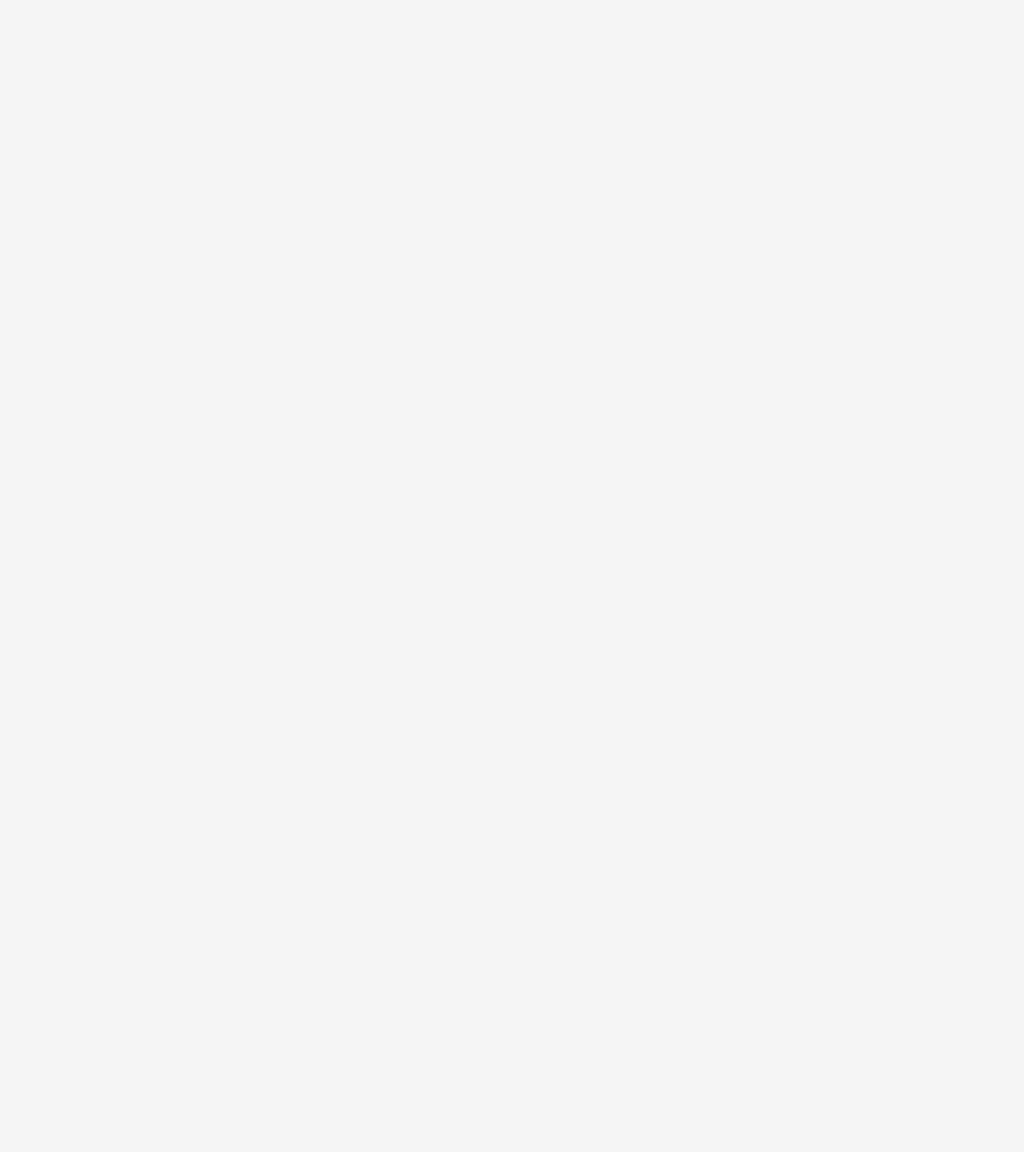
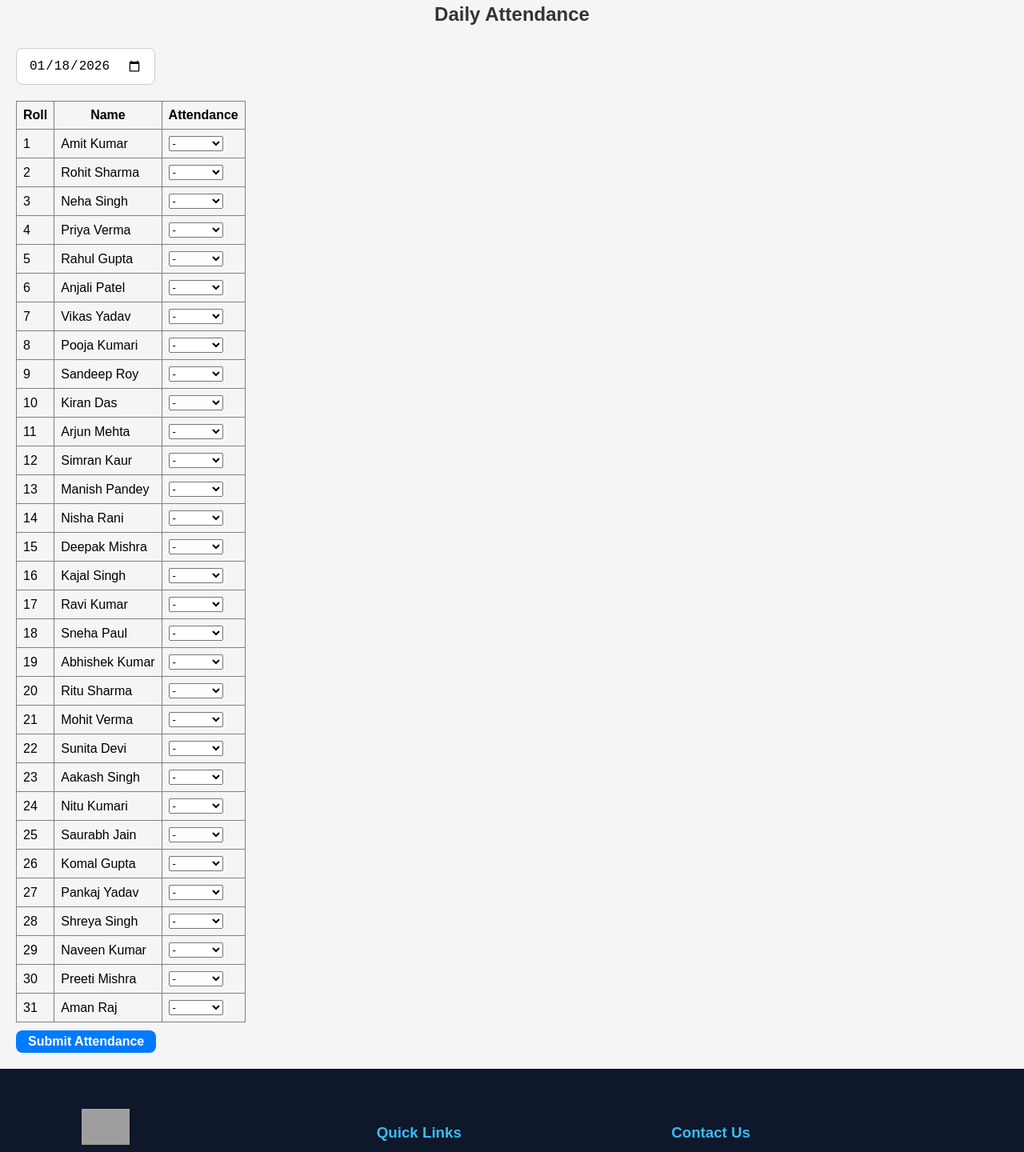
Before and after one commit to vidhyasagar118/schoolweb, a React (Vite) app: page / in a window 1280 px wide. Shown: the part 4820-6260 px from the top of the page at 80% size. Before the commit the page ends 4784 px from the top, so only its background shows below. Built offline with nearby package versions, Linux system fonts and the light colour scheme; grey boxes are pictures that could not be loaded.

Commit message:
location change

```diff
--- a/src/App.jsx
+++ b/src/App.jsx
@@ -9,6 +9,7 @@ import About from './Sections/About'
 import GoogleSuccess from './Pages/Login/GoogleSuccess'
 import Contact from './Sections/Contact'
 import Login from './Pages/Login/Login'
+import Footer from './Pages/Footer'
 function App() {
   return (
     <>
@@ -27,7 +28,7 @@ function App() {
 <Route path="/aboutpage" element={<About />} />
 
       </Routes>
-
+<Footer />
     </>
   )
 }
--- /dev/null
+++ b/src/Pages/Ateendence/Atendencesheet.jsx
@@ -0,0 +1,130 @@
+import React, { useState, useEffect } from "react";
+
+// ✅ List of students
+const studentNames = [
+  "Amit Kumar","Rohit Sharma","Neha Singh","Priya Verma","Rahul Gupta",
+  "Anjali Patel","Vikas Yadav","Pooja Kumari","Sandeep Roy","Kiran Das",
+  "Arjun Mehta","Simran Kaur","Manish Pandey","Nisha Rani","Deepak Mishra",
+  "Kajal Singh","Ravi Kumar","Sneha Paul","Abhishek Kumar","Ritu Sharma",
+  "Mohit Verma","Sunita Devi","Aakash Singh","Nitu Kumari","Saurabh Jain",
+  "Komal Gupta","Pankaj Yadav","Shreya Singh","Naveen Kumar","Preeti Mishra",
+  "Aman Raj",
+];
+
+const students = studentNames.map((name, index) => ({
+  roll: index + 1,
+  name,
+}));
+
+const Atendencesheet = () => {
+  const today = new Date().toISOString().split("T")[0];
+  const [date, setDate] = useState(today);
+  const [attendance, setAttendance] = useState({});
+  const [message, setMessage] = useState("");
+
+  // ✅ Fetch attendance for the selected date
+  useEffect(() => {
+    const fetchAttendance = async () => {
+      try {
+        const res = await fetch(
+          `${API_URL}/api/attendance/by-date?date=${date}&className=BCA`
+        );
+
+        if (!res.ok) throw new Error("Failed to fetch attendance");
+
+        const data = await res.json();
+
+        if (data.record?.attendance) {
+          // Convert array to object for easy select handling
+          setAttendance(Object.fromEntries(data.record.attendance));
+        } else {
+          setAttendance({});
+        }
+      } catch (err) {
+        console.log(err);
+        setAttendance({});
+      }
+    };
+
+    fetchAttendance();
+  }, [date]);
+
+  // ✅ Handle dropdown change
+  const handleChange = (roll, value) => {
+    setAttendance((prev) => ({ ...prev, [roll]: value }));
+  };
+
+  // ✅ Save attendance
+  const handleSubmit = async () => {
+    try {
+      const res = await fetch(`${API_URL}/api/attendance/mark`, {
+        method: "POST",
+        headers: { "Content-Type": "application/json" },
+        body: JSON.stringify({
+          date,
+          className: "BCA",
+          attendance,
+        }),
+      });
+
+      if (!res.ok) throw new Error("Failed to save attendance");
+
+      const data = await res.json();
+
+      if (data.success) setMessage("✅ Attendance Saved Successfully!");
+      else setMessage("❌ Error saving attendance");
+    } catch (err) {
+      console.log(err);
+      setMessage("❌ Server Error");
+    }
+  };
+
+  return (
+    <div style={{ overflowX: "auto", padding: "20px" }}>
+      <h2>Daily Attendance</h2>
+
+      <input
+        type="date"
+        value={date}
+        onChange={(e) => setDate(e.target.value)}
+        style={{ marginBottom: "10px" }}
+      />
+
+      <table border="1" cellPadding="8" style={{ marginTop: "10px", borderCollapse: "collapse" }}>
+        <thead>
+          <tr>
+            <th>Roll</th>
+            <th>Name</th>
+            <th>Attendance</th>
+          </tr>
+        </thead>
+        <tbody>
+          {students.map((stu) => (
+            <tr key={stu.roll}>
+              <td>{stu.roll}</td>
+              <td>{stu.name}</td>
+              <td>
+                <select
+                  value={attendance[stu.roll] || ""}
+                  onChange={(e) => handleChange(stu.roll, e.target.value)}
+                >
+                  <option value="">-</option>
+                  <option value="P">Present</option>
+                  <option value="A">Absent</option>
+                </select>
+              </td>
+            </tr>
+          ))}
+        </tbody>
+      </table>
+
+      <button onClick={handleSubmit} style={{ marginTop: "10px", padding: "5px 15px" }}>
+        Submit Attendance
+      </button>
+
+      {message && <p style={{ marginTop: "10px" }}>{message}</p>}
+    </div>
+  );
+};
+
+export default Atendencesheet;
--- a/src/Pages/Home.jsx
+++ b/src/Pages/Home.jsx
@@ -7,6 +7,7 @@ import Section3faci from '../Sections/Section3faci'
 import Motivationalquote1 from '../Components/Motivationalquote1'
 import "./Home.css"
 import Contacthome from './Contacthome'
+import Atendencesheet from './Ateendence/Atendencesheet'
 const Home = () => {
   return (
     <>
@@ -16,7 +17,8 @@ const Home = () => {
 <Motivationalquote1 />
       <Galleryhome />
       <Abouthome />
-      <Contacthome />
+            <Contacthome />
+            <Atendencesheet />
 
     </>
   )
--- a/src/Pages/Login/Login.jsx
+++ b/src/Pages/Login/Login.jsx
@@ -1,7 +1,6 @@
 import React, { useState } from "react";
 import { Link, useNavigate } from "react-router-dom";
 import "./Login.css";
-import { API_URL } from "../../config";
 
 const Login = () => {
   const [email, setEmail] = useState("");
--- a/src/Pages/Login/Signup.jsx
+++ b/src/Pages/Login/Signup.jsx
@@ -48,19 +48,17 @@ const Signup = () => {
     }
   };
 
-  // Verify OTP → go to login page (Flipkart style)
   const handleVerifyOtp = async (e) => {
     e.preventDefault();
     try {
       const res = await axios.post(`${API}/verify-otp`, { email, otp });
       alert(res.data.message);
-      navigate("/login"); // ✅ redirect to login page
+      navigate("/login");
     } catch (err) {
       alert(err.response?.data?.message || "OTP verification failed");
     }
   };
 
-  // Google signup
   const handleGoogleSignup = () => {
     window.location.href = "http://localhost:5000/api/auth/google";
   };
--- a/src/Sections/Contact.jsx
+++ b/src/Sections/Contact.jsx
@@ -66,9 +66,10 @@ const Contact = () => {
         <address>
           <strong>Address:</strong>
           <br />
-          ABC Public School, Main Road, Near Bus Stand,
+          meera market chittorgarh
+
           <br />
-          City Name, District, State – PIN Code
+          chittorgarh rajsthan State 812021
         </address>
 
         <p>🗺️ Find us easily on Google Maps and visit our campus anytime.</p>
--- a/src/config.js
+++ /dev/null
@@ -1 +0,0 @@
-export const API_URL = "http://localhost:5000"; // aapka backend URL
```
